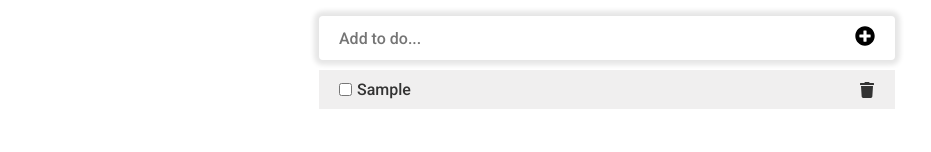
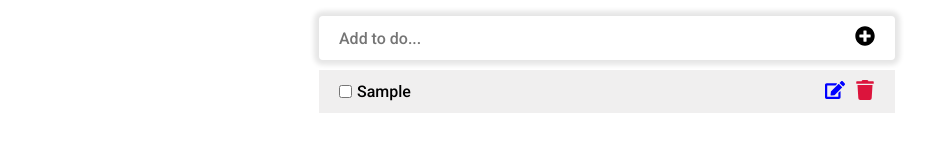
Before and after one commit to serengia/react-todo, a React (Create React App) app: page / in a window 1280 px wide. Both pictures are taken after typing "Sample" into the empty fields and a click on the button 898 px from the left and 272 px from the top of the page. Shown: the part 234-386 px from the top of the page, without its empty margins (33-964 px from the left). Built offline with nearby package versions, Linux system fonts and the light colour scheme.

Commit message:
Implement update todo functionality

```diff
--- a/src/components/TodoList.js
+++ b/src/components/TodoList.js
@@ -1,14 +1,36 @@
 import React from "react";
-import { FaTrash } from "react-icons/fa";
+import {
+  FaRegCheckCircle,
+  FaEdit,
+  FaTrash,
+  FaWindowClose,
+} from "react-icons/fa";
 
 const getItems = () => JSON.parse(localStorage.getItem("todoItems")) || [];
+
+const updateItemLocalStorage = (items, id, value) => {
+  const itemsArr = [...items];
+  const indexOfItemToUpdate = items.findIndex((item) => item.id === id);
+  if (indexOfItemToUpdate === -1) return;
+  const itemToUpdate = items[indexOfItemToUpdate];
+  if (itemToUpdate.item === value) return;
+
+  // Updated the todo
+  itemToUpdate.item = value;
+  itemsArr[indexOfItemToUpdate] = itemToUpdate;
+
+  // Update local storage
+  localStorage.setItem("todoItems", JSON.stringify(items));
+};
 
 function TodoList(props) {
   const { todoListItems, onDeleteItem } = props;
 
   const deleteItemHandler = (e) => {
-    const { id } = e.target.closest(".trash-icon").dataset;
-    if (!id) return;
+    const deleteButton = e.target.closest(".delete-button");
+    if (!deleteButton) return;
+    const { id } = deleteButton.closest(".todo-item").dataset;
+
     const items = getItems();
     const updatedItems = items.filter((item) => item.id !== id);
     localStorage.setItem("todoItems", JSON.stringify(updatedItems));
@@ -17,17 +39,85 @@ function TodoList(props) {
     onDeleteItem(`--${id}--`);
   };
 
+  const editItemButtonsHandler = (e) => {
+    const editButton = e.target.closest(".edit-button");
+    if (!editButton) return;
+    const todoMarkup = editButton.closest(".todo-item");
+    const { id } = todoMarkup.dataset;
+
+    // console.log("JUST CH ECKING...", e.target.closest(".edit-icon"));
+    const approveButton = todoMarkup.querySelector(".approve-button");
+    const closeButton = todoMarkup.querySelector(".close-button");
+
+    const openEditMode = () => {
+      editButton.style.display = "none";
+      approveButton.style.display = "inline-block";
+      closeButton.style.display = "inline-block";
+      todoMarkup.querySelector(".todo-input").focus();
+    };
+
+    const closeEditMode = () => {
+      approveButton.style.display = "none";
+      closeButton.style.display = "none";
+      editButton.style.display = "inline-block";
+    };
+    openEditMode();
+
+    closeButton.addEventListener("click", () => {
+      closeEditMode();
+    });
+
+    const items = getItems();
+    const todoInput = todoMarkup.querySelector(".todo-input");
+    const { value } = todoInput;
+
+    approveButton.addEventListener("click", () => {
+      updateItemLocalStorage(items, id, value);
+      closeEditMode();
+    });
+  };
+
+  const updateInputHandler = (e) => {
+    const items = getItems();
+    const { value } = e.target;
+    const todoMarkup = e.target.closest(".todo-item");
+    const { id } = todoMarkup.dataset;
+
+    updateItemLocalStorage(items, id, value);
+  };
+
   return (
     <ul className="todo-list">
       {todoListItems.map((item) => (
-        <li key={item.id} className="todo-item">
+        <li key={item.id} className="todo-item" data-id={item.id}>
           <input type="checkbox" className="checkbox" />
-          <p>{item.item}</p>
-          <FaTrash
+          <input
+            type="text"
+            defaultValue={item.item}
+            onBlur={updateInputHandler}
+            className="todo-input"
+          />
+          <button type="button" className="approve-button">
+            <FaRegCheckCircle className="approve-icon icon" />
+          </button>
+          <button type="button" className="close-button">
+            <FaWindowClose className="close-icon icon" />
+          </button>
+          <button
+            type="button"
+            onClick={editItemButtonsHandler}
+            className="edit-button"
+          >
+            <FaEdit className="edit-icon icon" />
+          </button>
+
+          <button
+            type="button"
             onClick={deleteItemHandler}
-            className="trash-icon"
-            data-id={item.id}
-          />
+            className="delete-button"
+          >
+            <FaTrash className="delete-icon icon" />
+          </button>
         </li>
       ))}
     </ul>
--- a/src/index.scss
+++ b/src/index.scss
@@ -43,6 +43,7 @@ body {
     font-size: 9rem;
     color: $color-grey-light;
   }
+
   height: 15rem;
   text-align: center;
   display: flex;
@@ -50,6 +51,7 @@ body {
   justify-content: center;
   flex-direction: column;
   gap: 0.4rem;
+
   p {
     color: #b5b5b5;
   }
@@ -71,6 +73,7 @@ body {
     font-family: inherit;
     font-size: inherit;
     flex: 1;
+
     &:focus {
       outline: none;
     }
@@ -102,11 +105,54 @@ body {
     display: flex;
     align-items: center;
     gap: 0.5rem;
-    .trash-icon {
-      margin-left: auto;
+
+    .approve-button,
+    .close-button,
+    .edit-button,
+    .delete-button {
+      margin-left: 0.5rem;
+      cursor: pointer;
+      border: none;
+      background-color: transparent;
+
+      .icon {
+        font-size: 2rem;
+      }
     }
 
-    .checkbox:checked + p {
+    .close-button {
+      display: none;
+      color: tomato;
+    }
+
+    .approve-button {
+      display: none;
+      color: green;
+    }
+
+    .edit-button {
+      color: blue;
+    }
+
+    .delete-button {
+      color: crimson;
+    }
+
+    .todo-input {
+      border: none;
+      background-color: transparent;
+      font-size: inherit;
+      font-family: inherit;
+      font-weight: 500;
+      margin-right: auto;
+      flex: 1;
+
+      &:focus {
+        outline: none;
+      }
+    }
+
+    .checkbox:checked + .todo-input {
       text-decoration: line-through;
       color: #636363;
     }
```
Also changed, not shown: src/App.js (+1 -6 lines).
